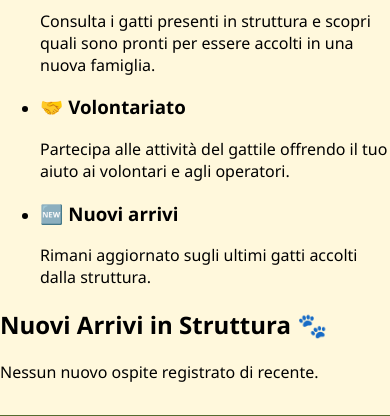
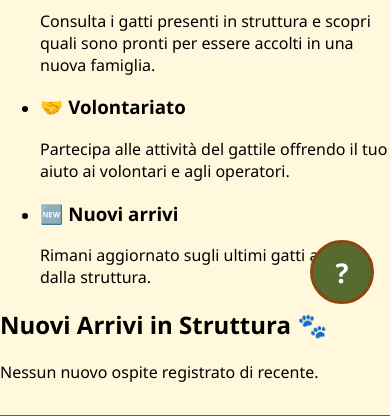
Before and after one commit to gabrielecancemi/PAI, a PHP site: page /gattile/index.php in a window 390 px wide. Shown: the part 524-940 px from the top of the page. Run offline with PHP 8.4, Linux system fonts and the light colour scheme; data that the repository does not hold is empty.

Commit message:
accessibilità

```diff
--- a/gattile/css/stile.css
+++ b/gattile/css/stile.css
@@ -17,7 +17,7 @@
    GENERALI
 ========================================================== */
 
-*{
+* {
     box-sizing: border-box;
 }
 
@@ -142,6 +142,8 @@ body {
     color: var(--bianco);
 }
 
+
+
 /* ==========================================================
    AREA ACCOUNT
 ========================================================== */
@@ -209,6 +211,10 @@ body {
     color: var(--bianco);
     font-size: 2rem;
     cursor: pointer;
+}
+
+.menu-toggle:hover {
+    background-color: rgba(255, 255, 255, .15);
 }
 
 /* ==========================================================
@@ -287,14 +293,49 @@ body {
 }
 
 /* ==========================================================
+   BOTTONE FAQ
+========================================================== */
+
+.faq-button {
+    position: fixed;
+    right: max(1rem, env(safe-area-inset-right));
+    bottom: max(1rem, env(safe-area-inset-bottom));
+    width: 3.5rem;
+    height: 3.5rem;
+    display: flex;
+    align-items: center;
+    justify-content: center;
+    border-radius: 50%;
+    background-color: var(--secondario);
+    color: var(--bianco);
+    text-decoration: none;
+    font-size: 1.5rem;
+    font-weight: bold;
+    border: 3px solid var(--primario);
+    z-index: 999;
+    transition:
+        transform .2s ease,
+        filter .2s ease;
+}
+
+.faq-button:hover,
+.faq-button:focus-visible {
+    filter: brightness(1.1);
+    transform: scale(1.05);
+}
+
+.faq-button:hover {
+    filter: brightness(1.1);
+    transform: scale(1.05);
+}
+
+
+
+/* ==========================================================
    ACCESSIBILITÀ
 ========================================================== */
 
-.brand-logo:focus-visible,
-.header nav a:focus-visible,
-.footer nav a:focus-visible,
-.footer-info a:focus-visible,
-.btn-account:focus-visible {
+:focus-visible {
     outline: 3px solid gold;
     outline-offset: 3px;
 }
@@ -413,6 +454,12 @@ body {
     .stato-autenticazione.aperto {
         width: 100%;
     }
+
+    .faq-button {
+        width: 4rem;
+        height: 4rem;
+        font-size: 1.7rem;
+    }
 }
 
 /* ==========================================================
--- a/gattile/footer.php
+++ b/gattile/footer.php
@@ -71,10 +71,13 @@
     </small>
 
 </footer>
-<script src="js/validazione.js"></script>
-<script src="js/volontariato.js"></script>
-<script src="js/visite.js"></script>
 
+<a href="faq.php"
+   class="faq-button"
+   aria-label="Domande frequenti"
+   title="Domande frequenti">
+    ?
+</a>
 
 </body>
 
--- a/gattile/header.php
+++ b/gattile/header.php
@@ -26,54 +26,87 @@ $pageTitle = $pageTitles[$currentPage] ?? 'Gattile ';
     <meta name="author" content="Gabriele Cancemi">
     <meta name="description" content="Gattile Municipale - Rifugio e Adozioni">
     <meta name="keywords" content="gattile, rifugio, adozioni, gatti, volontariato">
+
     <title><?= $pageTitle ?></title>
+
     <link rel="stylesheet" href="css/stile.css">
     <link rel="icon" href="img/logo.png" type="image/png">
+
     <script src="https://unpkg.com/react@18/umd/react.development.js" crossorigin></script>
     <script src="https://unpkg.com/react-dom@18/umd/react-dom.development.js" crossorigin></script>
     <script src="https://unpkg.com/@babel/standalone/babel.min.js"></script>
+
+    <script src="js/validazione.js"></script>
+    <script src="js/volontariato.js"></script>
+    <script src="js/visite.js"></script>
+    <!-- Gestione del menu mobile -->
     <script src="js/menu.js" defer></script>
 </head>
 
 <body>
+
     <header class="header" role="banner">
 
+        <!-- Logo sempre cliccabile per tornare alla home -->
         <a href="index.php" class="brand-logo" aria-label="Torna alla Home Page">
             <img src="img/logo.png" alt="" class="logo-img">
-            <p for="brand-logo">Gattile San Paolo</p>
+            <p>Gattile San Paolo</p>
         </a>
+
+        <!-- Pulsante hamburger mostrato solo su schermi piccoli -->
         <button class="menu-toggle" aria-expanded="false" aria-controls="menu-principale" aria-label="Apri menu">
             ☰
         </button>
-        <nav aria-label="Menu principale di navigazione">
+
+        <nav id="menu-principale" aria-label="Menu principale di navigazione">
             <ul>
-                <li><a href="index.php" class="<?= $currentPage === 'index.php' ? 'active' : '' ?>">Home</a></li>
+                <li>
+                    <a href="index.php" class="<?= $currentPage === 'index.php' ? 'active' : '' ?>">
+                        Home
+                    </a>
+                </li>
 
-                <li><a href="adozioni.php" class="<?= $currentPage === 'adozioni.php' ? 'active' : '' ?>">
+                <li>
+                    <a href="adozioni.php" class="<?= $currentPage === 'adozioni.php' ? 'active' : '' ?>">
                         Adotta un gatto
-                    </a></li>
-                <li><a href="volontariato.php" class="<?= $currentPage === 'volontariato.php' ? 'active' : '' ?>">
+                    </a>
+                </li>
+
+                <li>
+                    <a href="volontariato.php" class="<?= $currentPage === 'volontariato.php' ? 'active' : '' ?>">
                         Diventa Volontario
-                    </a></li>
+                    </a>
+                </li>
+
+                <!-- Voce visibile solo agli amministratori -->
                 <?php if (!empty($_SESSION['is_admin'])): ?>
-                    <li><a href="inserimento.php" class="<?= $currentPage === 'inserimento.php' ? 'active' : '' ?>">
+                    <li>
+                        <a href="inserimento.php" class="<?= $currentPage === 'inserimento.php' ? 'active' : '' ?>">
                             Aggiungi Gatto
-                        </a></li>
+                        </a>
+                    </li>
                 <?php endif; ?>
             </ul>
         </nav>
+
         <section class="stato-autenticazione" id="userStatusBox">
+
             <article class="account-box">
+
                 <?php if (isset($_SESSION['username'])): ?>
+
+                    <!-- Informazioni utente autenticato -->
                     <p class="utente-info">
                         👤
                         <strong><?= $_SESSION['username'] ?></strong>
+
                         <?php if (!empty($_SESSION['is_admin'])): ?>
                             <small class="badge-gatto">Amministratore</small>
                         <?php else: ?>
                             <small class="badge-gatto">Utente</small>
                         <?php endif; ?>
                     </p>
+
                     <ul class="azioni-account">
                         <li>
                             <a href="logout.php" class="btn-account btn-logout">
@@ -81,11 +114,15 @@ $pageTitle = $pageTitles[$currentPage] ?? 'Gattile ';
                             </a>
                         </li>
                     </ul>
+
                 <?php else: ?>
+
+                    <!-- Azioni disponibili per utenti non autenticati -->
                     <p class="utente-info">
                         Stato:
                         <em>non loggato</em>
                     </p>
+
                     <ul class="azioni-account">
                         <li>
                             <a href="login.php"
@@ -93,6 +130,7 @@ $pageTitle = $pageTitles[$currentPage] ?? 'Gattile ';
                                 Accedi
                             </a>
                         </li>
+
                         <li>
                             <a href="registrazione.php"
                                 class="btn-account btn-login <?= $currentPage === 'registrazione.php' ? 'active' : '' ?>">
@@ -100,8 +138,11 @@ $pageTitle = $pageTitles[$currentPage] ?? 'Gattile ';
                             </a>
                         </li>
                     </ul>
+
                 <?php endif; ?>
+
             </article>
 
         </section>
+
     </header>
```
Also changed, not shown: gattile/progettoSito.txt (+15 -0 lines).
